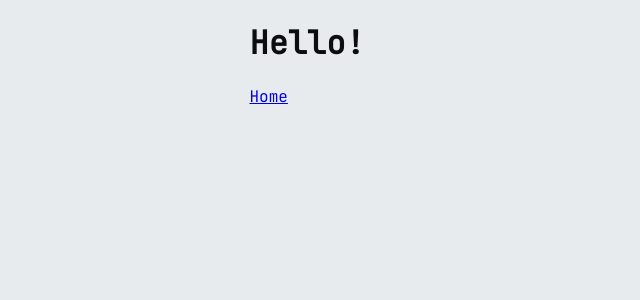
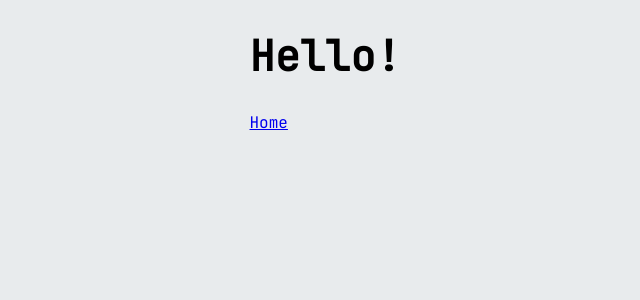
Before and after one commit to mikkmartin/df-demo, a Next.js app: page / in a window 1280 px wide. Shown: the top 300 px of the page, without its empty margins (98-738 px from the left). Built offline with nearby package versions, Linux system fonts and the light colour scheme.

Commit message:
Layout update

```diff
--- a/components/Layout.tsx
+++ b/components/Layout.tsx
@@ -1,6 +1,10 @@
 import { styled } from '../stitches.config'
 
-export const Layout = styled('div', {
+export const Layout = ({ children }) => {
+  return <Container size={{ '@initial': '1', '@bp1': '2' }}>{children}</Container>
+}
+
+const Container = styled('div', {
   marginX: 'auto',
   paddingX: '$3',
 
@@ -18,7 +22,3 @@ export const Layout = styled('div', {
     },
   },
 })
-
-Layout.defaultProps = {
-  size: { '@initial': '1', '@bp1': '2' },
-}
--- a/pages/index.tsx
+++ b/pages/index.tsx
@@ -2,15 +2,14 @@ import { styled } from '../stitches.config'
 import { Layout } from 'components/Layout'
 import Link from 'next/link'
 
-const Text = styled('p', {
-  fontFamily: '$system',
-  color: '$hiContrast',
+const Headline = styled('h1', {
+  fontSize: '$6'
 })
 
 export default function Home() {
   return (
     <Layout>
-      <Text as="h1">Hello!</Text>
+      <Headline>Hello!</Headline>
       <Link href="/">
         <a>Home</a>
       </Link>
--- a/stitches.config.js
+++ b/stitches.config.js
@@ -42,7 +42,7 @@ export const { config, createTheme, css, getCssText, globalCss, styled, theme }
       3: '15px',
       4: '17px',
       5: '19px',
-      6: '21px',
+      6: '42px',
     },
     fonts: {
       system: '"JetBrains Mono", monospace',
```
